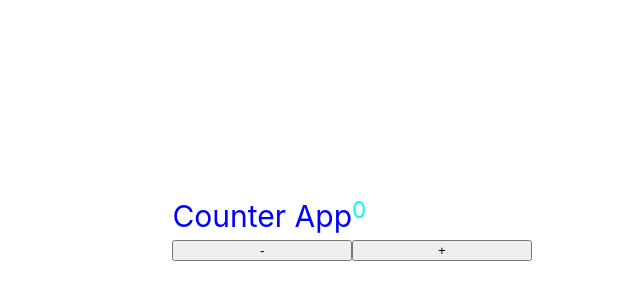
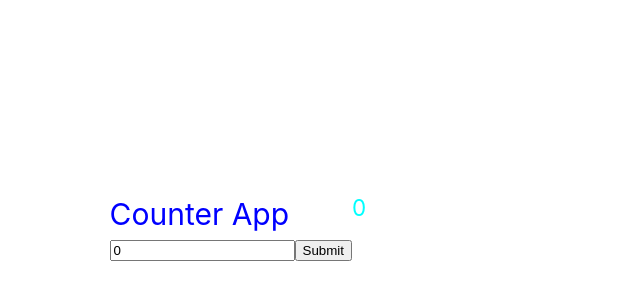
Before and after one commit to timothypartaliano/vite-project, a Vue app: page / in a window 1280 px wide. Shown: the part 174-474 px from the top of the page, without its empty margins (288-928 px from the left). Built offline with nearby package versions, Linux system fonts and the light colour scheme.

Commit message:
add form

```diff
--- a/src/App.vue
+++ b/src/App.vue
@@ -2,15 +2,15 @@
   export default {
     data() {
       return {
-        number: 0
+        number: 0,
+        input: 0
       }
     },
     methods: {
-      increase() {
-        this.number ++
-      },
-      decrease() {
-        this.number --
+      increment(event) {
+        this.number += this.input
+        this.input = 0
+        event.preventDefault()
       }
     }
   }
@@ -19,8 +19,12 @@
 <template>
   <h1>Counter App</h1>
   <h2>{{ number }}</h2>
-  <button @click="decrease">-</button>
-  <button @click="increase">+</button>
+
+  <form @submit="increment">
+    <input type="number" v-model="input">
+    <input type="submit">
+  </form>
+
 </template>
 
 <style>
```
